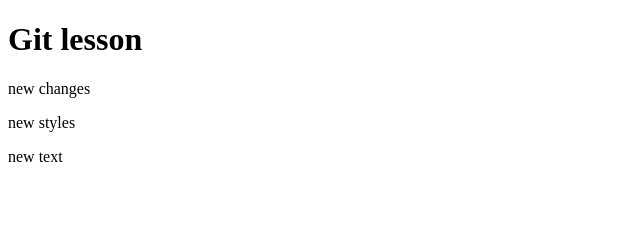
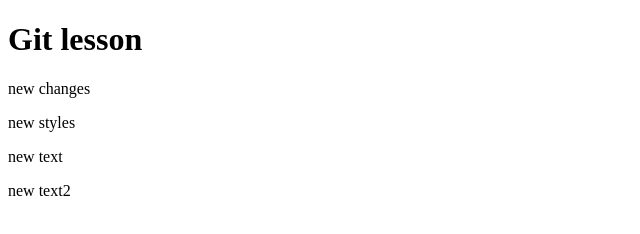
Before and after one commit to LiudmilaShe/site, a plain HTML site: page index.html in a window 1280 px wide. Shown: the full height of the page, 0-640 px from the left. Drawn offline with Linux system fonts and the light colour scheme.

Commit message:
fourth commit

```diff
--- a/index.html
+++ b/index.html
@@ -11,5 +11,6 @@
     <p>new changes</p>
     <p>new styles</p>
     <p>new text</p>
+    <p>new text2</p>
 </body>
 </html>
```
